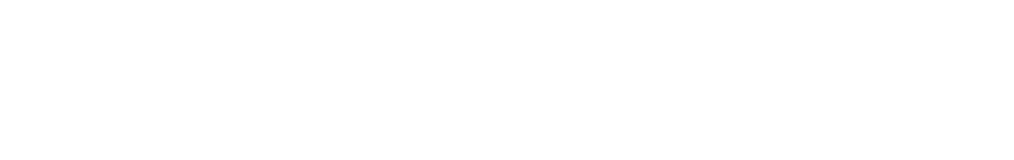
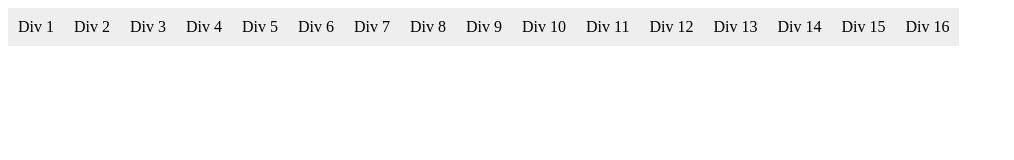
Before and after one commit to Julian-Bazo/odin-etch-a-sketch, a plain HTML site: page index.html in a window 1280 px wide. Shown: the whole page, without its empty margins (0-1014 px from the left). Drawn offline with Linux system fonts and the light colour scheme.

Commit message:
Initialize <div> grid
Utilizes a for loop with a selected height and length to create a grid of divs.

```diff
--- a/index.html
+++ b/index.html
@@ -13,6 +13,7 @@
 
 <body>
     <script src="js-file.js" defer></script>
+    <div class="container"></div>
 
 
 
--- a/js-file.js
+++ b/js-file.js
@@ -0,0 +1,21 @@
+// Initialize grid container
+const gridContainer = document.querySelector(".container");
+
+let gridLength = 16;
+let gridHeight = 1;
+
+for (i = 0; i < gridHeight; i++) {
+    const newYDiv = document.createElement('div');
+    newYDiv.classList.add(`yDiv`);
+    gridContainer.appendChild(newYDiv);
+    for (i = 0; i < gridLength; i++) {
+        const newXDiv = document.createElement("div");
+        newXDiv.classList.add("drawDiv");
+        newXDiv.textContent = `Div ${i +1}`;
+        newYDiv.appendChild(newXDiv);
+    }
+}
+
+// Array.apply(null, gridArray(gridLength));
+
+// console.log(divArray);
--- a/styles.css
+++ b/styles.css
@@ -0,0 +1,13 @@
+.drawDiv {
+    background-color: #eee;
+    margin: 0px;
+    padding: 10px;
+}
+
+.yDiv {
+    display: flex;
+}
+
+.drawDiv:hover {
+    background-color: blue;
+}
```
